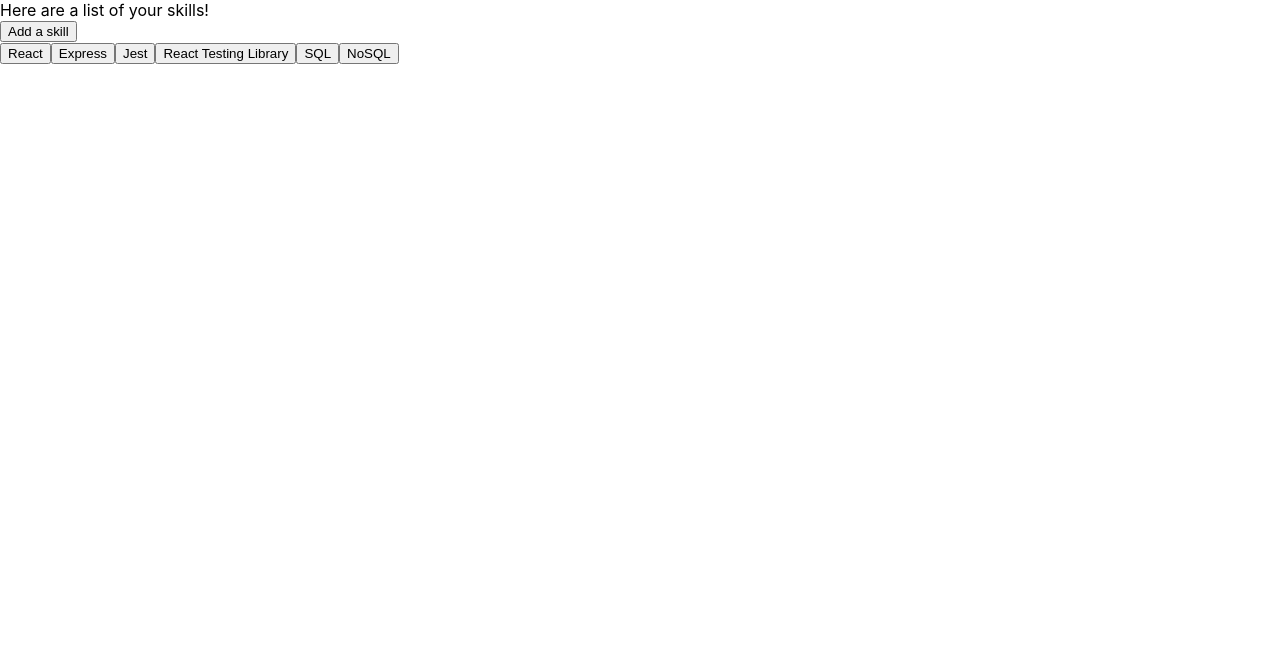
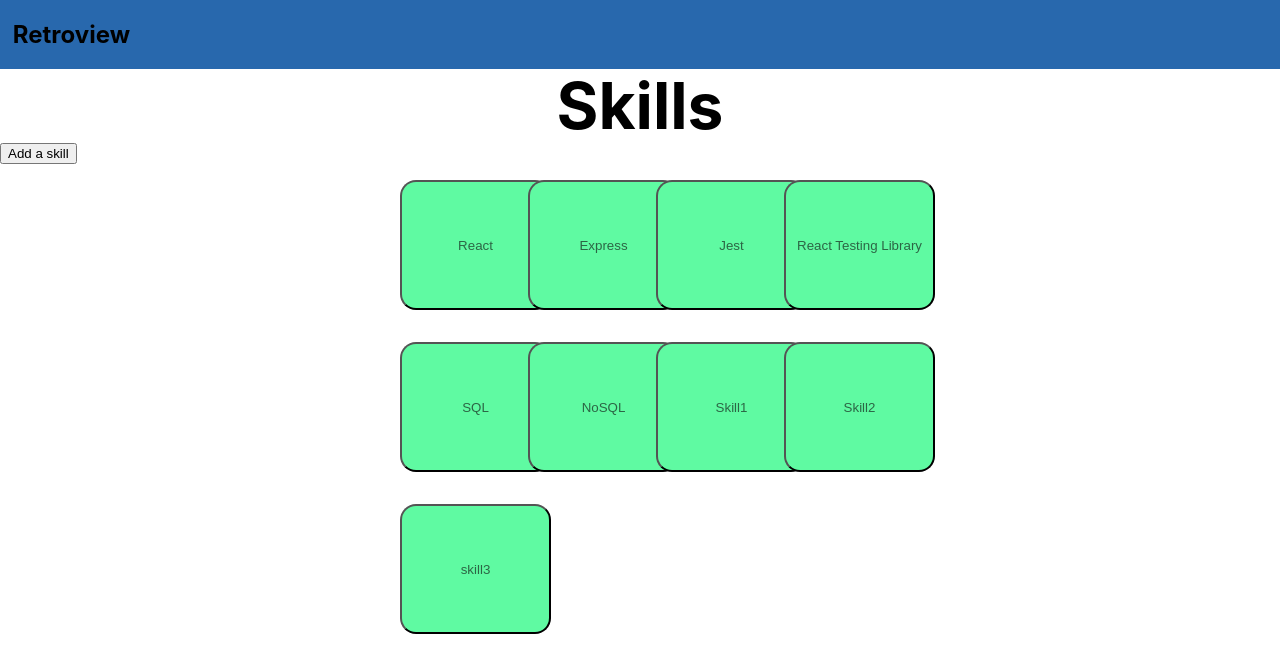
Before and after one commit to jecc-opensource/retroview, a Next.js app in the folder client/: page /skills in a window 1280 px wide. Shown: the top 672 px of the page. Built offline with nearby package versions, Linux system fonts and the light colour scheme.

Commit message:
frontend layout skillsboxes and interviewboxes

```diff
--- /dev/null
+++ b/client/components/Layout/Layout.jsx
@@ -0,0 +1,12 @@
+import Navbar from "../Navbar/Navbar";
+
+const Layout = ({ children }) => {
+  return (
+    <>
+      <Navbar />
+      <main>{ children }</main>
+    </>
+  )
+}
+
+export default Layout;
--- a/client/components/Navbar/Navbar.jsx
+++ b/client/components/Navbar/Navbar.jsx
@@ -1,10 +1,11 @@
-import styles from '../styles/Home.module.css';
+import Link from 'next/link';
+import styles from './Navbar.module.scss'
 
 const Navbar = () => {
   return (
     <nav>
-      <div>
-        <h1>Retroview</h1>
+      <div className={styles.navbar}>
+        <Link href='/'><a><h1>Retroview</h1></a></Link>
       </div>
     </nav>
   )
--- /dev/null
+++ b/client/components/Navbar/Navbar.module.scss
@@ -0,0 +1,8 @@
+@import '../../styles/theme.scss';
+
+.navbar {
+  display: flex;
+  background-color: $int-dark;
+  padding-left: 1%;
+  padding-right: 1%;
+}
--- a/client/pages/_app.js
+++ b/client/pages/_app.js
@@ -1,7 +1,14 @@
-import '../styles/globals.css'
+import '../styles/globals.css';
+import Layout from '../components/Layout/Layout';
 
 function MyApp({ Component, pageProps }) {
-  return <Component {...pageProps} />
+  return (
+    <>
+    <Layout>
+      <Component {...pageProps} />
+    </Layout>
+    </>
+  )
 }
 
 export default MyApp
--- a/client/pages/index.js
+++ b/client/pages/index.js
@@ -1,11 +1,9 @@
 import Head from 'next/head'
-import Navbar from '../components/Navbar/Navbar'
 import styles from '../styles/Home.module.scss'
 
 export default function Home() {
   return (
     <div className={styles.container}>
-    <Navbar />
       <Head>
         <title>Retroview</title>
         <meta name="description" content="Generated by create next app" />
--- a/client/pages/skills.js
+++ b/client/pages/skills.js
@@ -1,15 +1,20 @@
+import SkillBox from "../components/SkillBox/SkillBox";
+import styles from '../styles/Home.module.scss';
+
 const Skills = () => {
-  const skillsArray = ['React', 'Express', 'Jest', 'React Testing Library', 'SQL', 'NoSQL'];
+  const skillsArray = ['React', 'Express', 'Jest', 'React Testing Library', 'SQL', 'NoSQL', 'Skill1', 'Skill2', 'skill3'];
   const newArr = skillsArray.map((skill) => {
-    return <button>{skill}</button>
+    return <SkillBox key={skill} label={skill} confidence={2}></SkillBox>
   })
 
   return (
     <>
-    <div>Here are a list of your skills!</div>
+    <h1 className={styles.title}>Skills</h1>
     <button>Add a skill</button>
     <br></br>
-    {newArr}
+    <div className={styles.skillsContainer}>
+        {newArr}
+    </div>
     </>
   )
 }
--- a/client/styles/Home.module.scss
+++ b/client/styles/Home.module.scss
@@ -65,6 +65,19 @@
     Bitstream Vera Sans Mono, Courier New, monospace;
 }
 
+.interviewContainer {
+  display: grid;
+  grid-template-columns: repeat(4, 15%);
+  justify-content: center;
+}
+
+.skillsContainer {
+ display: grid;
+ grid-template-columns: repeat(4, 10%);
+ justify-content: center;
+}
+
+
 .grid {
   display: flex;
   align-items: center;
```
Also changed, not shown: client/pages/interviews.js (+8 -3 lines).
